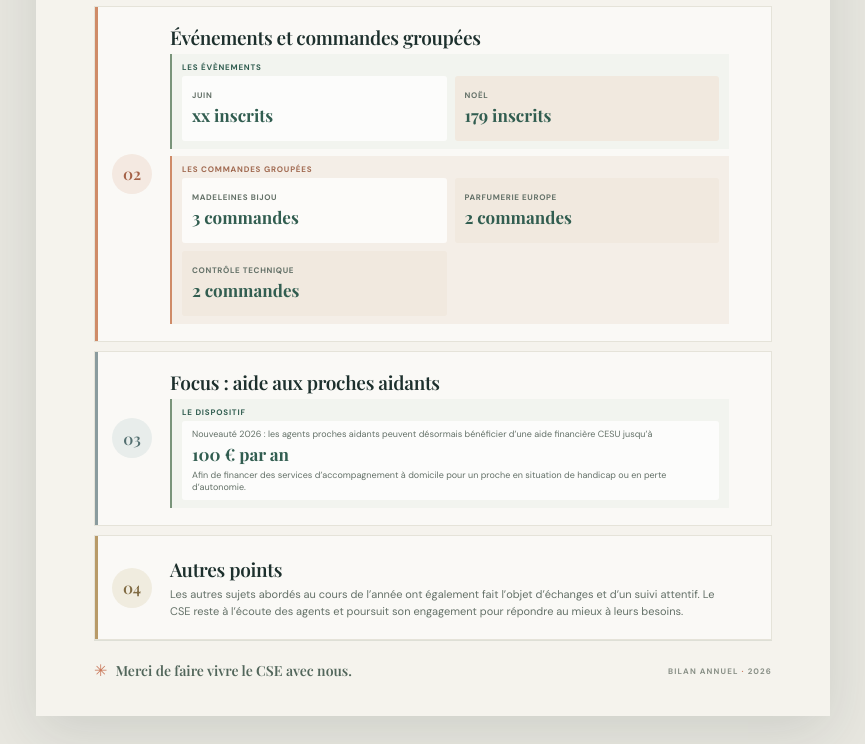
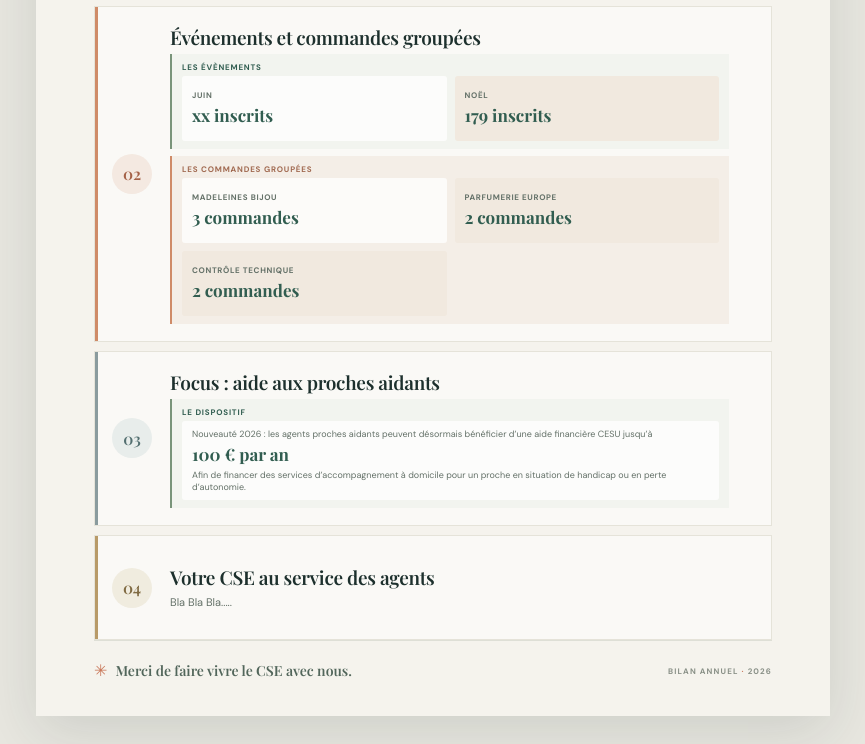
Before and after one commit to PandiiiiPanda/CSE, a plain HTML site: page index.html in a window 1280 px wide. Shown: the part 1096-1840 px from the top of the page, without its empty margins (207-1072 px from the left). Drawn offline with nearby package versions, Linux system fonts and the light colour scheme; a web font is replaced by a local one.

Commit message:
modified:   index.html

```diff
--- a/index.html
+++ b/index.html
@@ -127,8 +127,8 @@
                 <article class="story story-four">
                     <div class="story-number">04</div>
                     <div class="story-content">
-                        <h3>Autres points</h3>
-                        <p class="other-points-text">Les autres sujets abordés au cours de l’année ont également fait l’objet d’échanges et d’un suivi attentif. Le CSE reste à l’écoute des agents et poursuit son engagement pour répondre au mieux à leurs besoins.</p>
+                        <h3>Votre CSE au service des agents</h3>
+                        <p class="other-points-text">Bla Bla Bla.....</p>
                     </div>
                 </article>
             </div>
```
